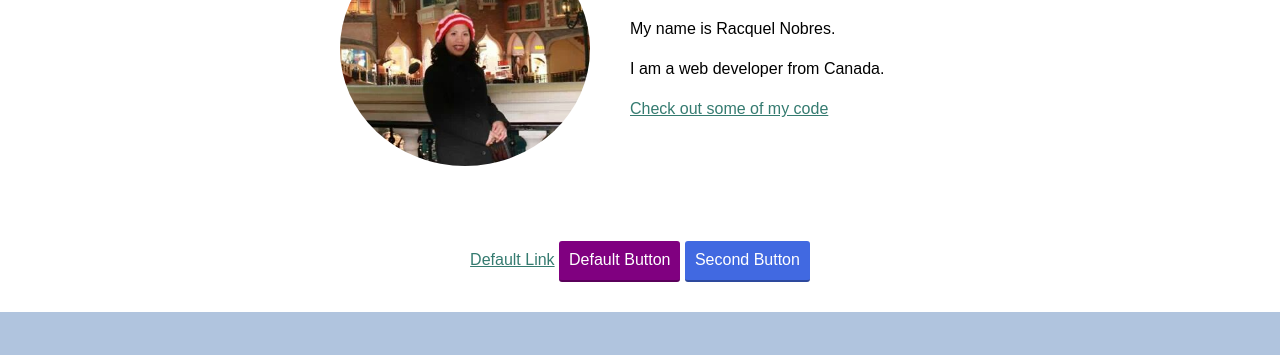
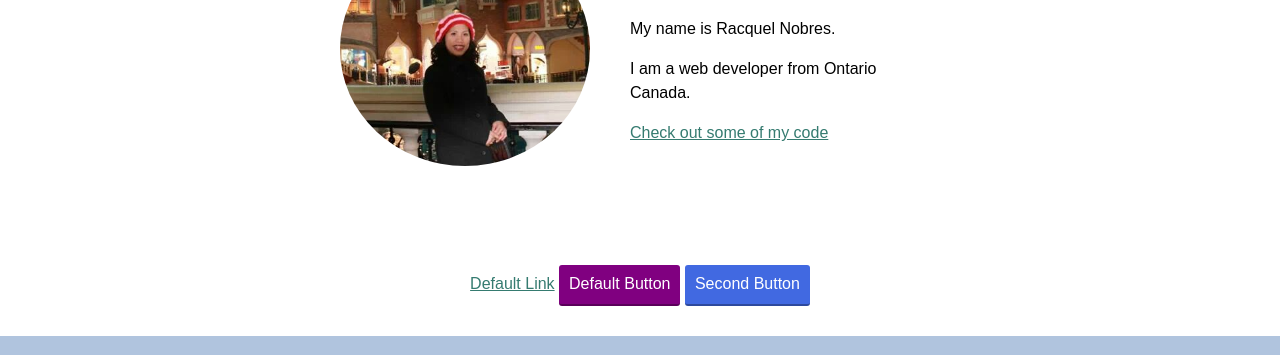
Before and after one commit to rakelnobres/My_Portfolio_Site, a plain HTML site: page index.html in a window 1280 px wide. Shown: the part 348-703 px from the top of the page. Drawn offline with nearby package versions, Linux system fonts and the light colour scheme.

Commit message:
Update index.html

```diff
--- a/index.html
+++ b/index.html
@@ -42,7 +42,7 @@
     <img src="img/racquel_nobres.png" class="profile__portrait" alt="headshot of Racquel Nobres">
     <h1>Hello World</h1>
     <p>My name is Racquel Nobres.</p>
-    <p>I am a <span>web</span> developer from Canada.</p>
+    <p>I am a <span>web</span> developer from Ontario Canada.</p>
     <div>
       <a href="work.html">Check out some of my code</a>
     </div>
```
